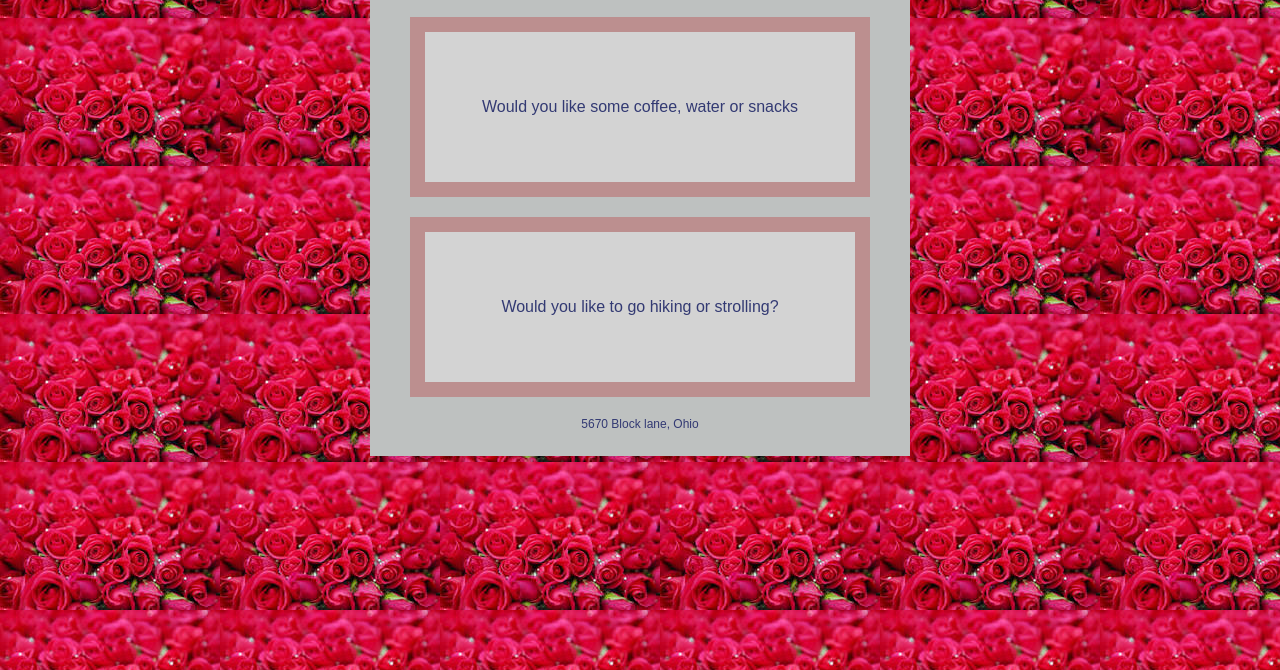
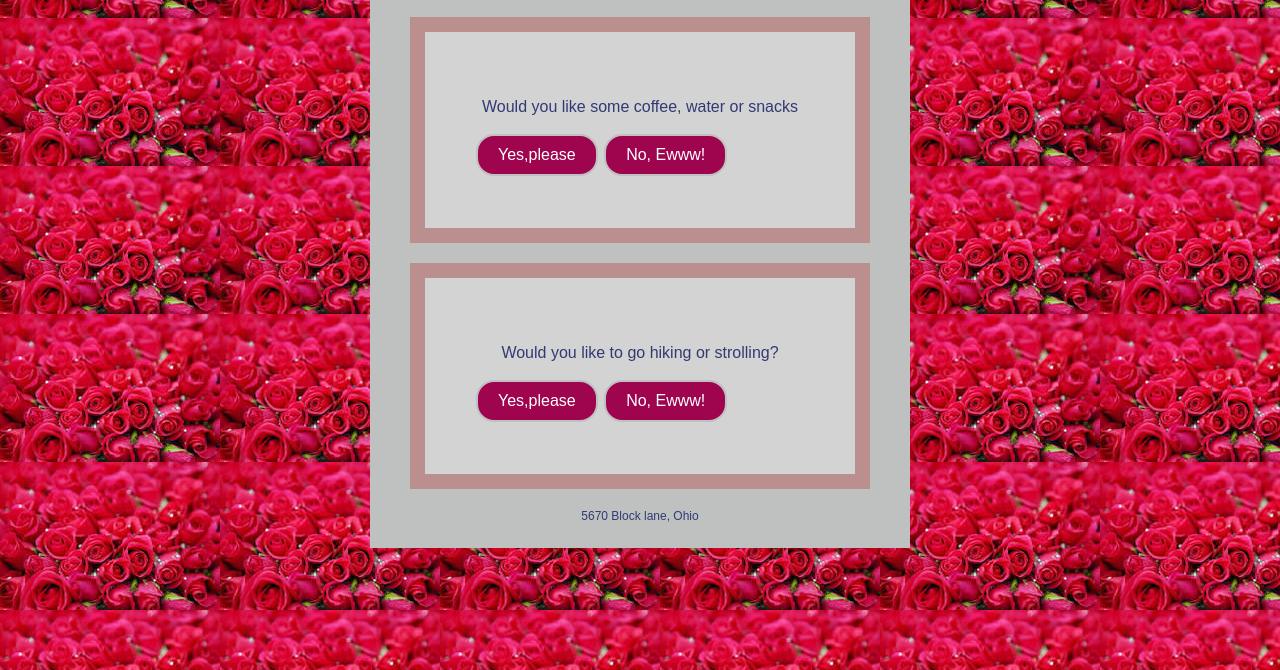
Before and after one commit to laraadeboye/CI-CD-project-Helloworld, a plain HTML site: page web_docs/index.html in a window 1280 px wide. Shown: the part 130-800 px from the top of the page. Drawn offline with Linux system fonts and the light colour scheme.

Commit message:
Add button element

```diff
--- a/web_docs/index.html
+++ b/web_docs/index.html
@@ -14,9 +14,13 @@
                 Feel free to look around.</p>
             <section>
                 <p>Would you like some coffee, water or snacks</p>
+                <button>Yes,please</button>
+                <button>No, Ewww!</button>
             </section>
             <section>
                 <p>Would you like to go hiking or strolling?</p>
+                <button>Yes,please</button>
+                <button>No, Ewww!</button>
             </section>
         </main>
         <footer>
```
Also changed, not shown: 1 other file.
